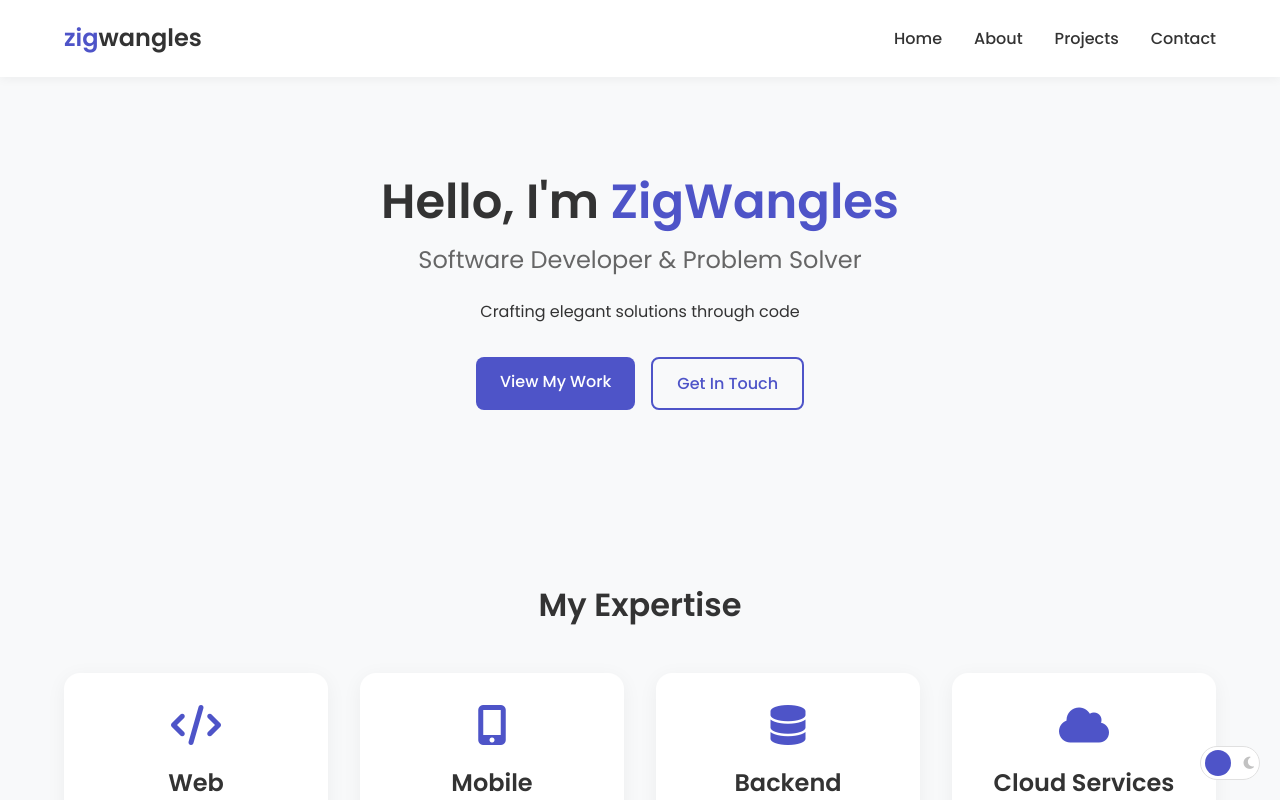
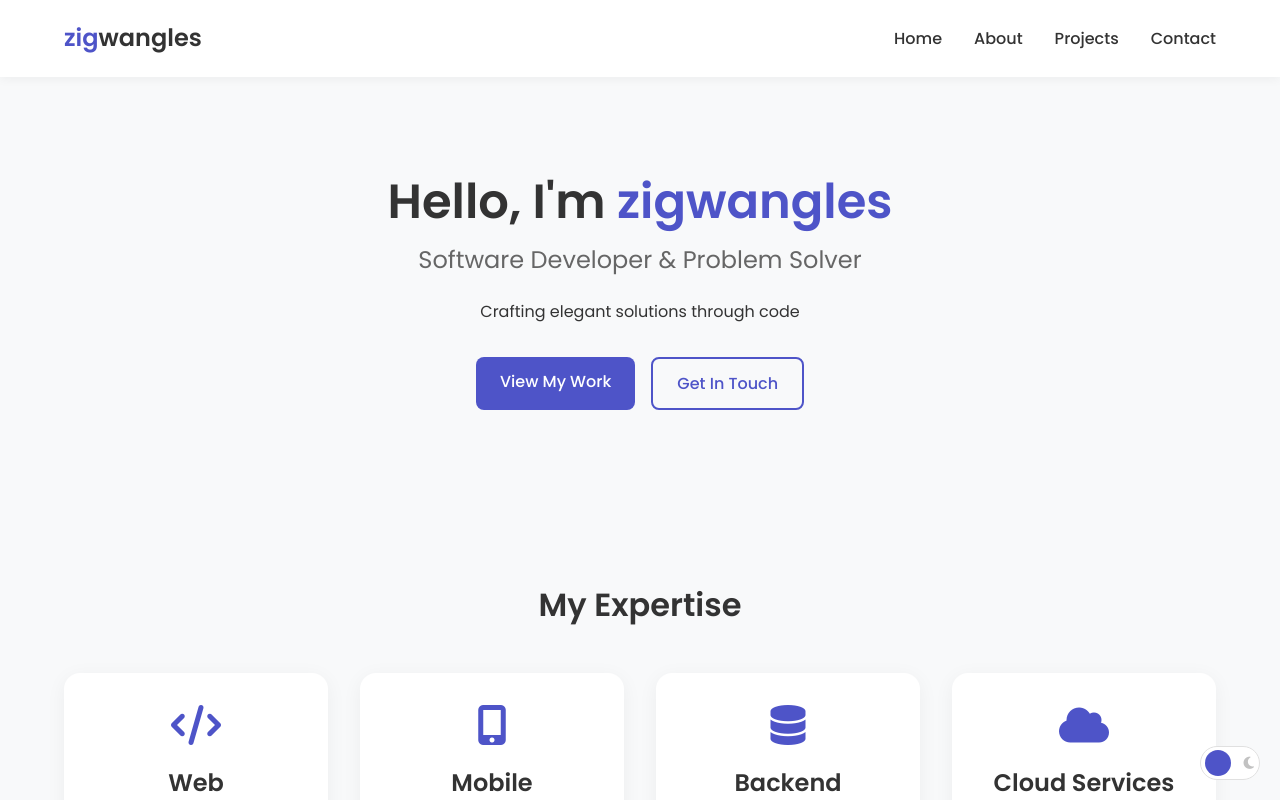
Before and after one commit to zigwangles/zigwangles-repository, a Next.js app: page / in a window 1280 px wide. Shown: the top 800 px of the page. Built offline with nearby package versions, Linux system fonts and the light colour scheme.

Commit message:
Update hero.tsx

```diff
--- a/app/ui/home/hero.tsx
+++ b/app/ui/home/hero.tsx
@@ -8,7 +8,7 @@ export default function Hero() {
       <div className="container">
         <div className="hero-content">
           <h1>
-            Hello, I'm <span className="highlight">ZigWangles</span>
+            Hello, I'm <span className="highlight">zigwangles</span>
           </h1>
           <h2>Software Developer & Problem Solver</h2>
           <p>Crafting elegant solutions through code</p>
```
